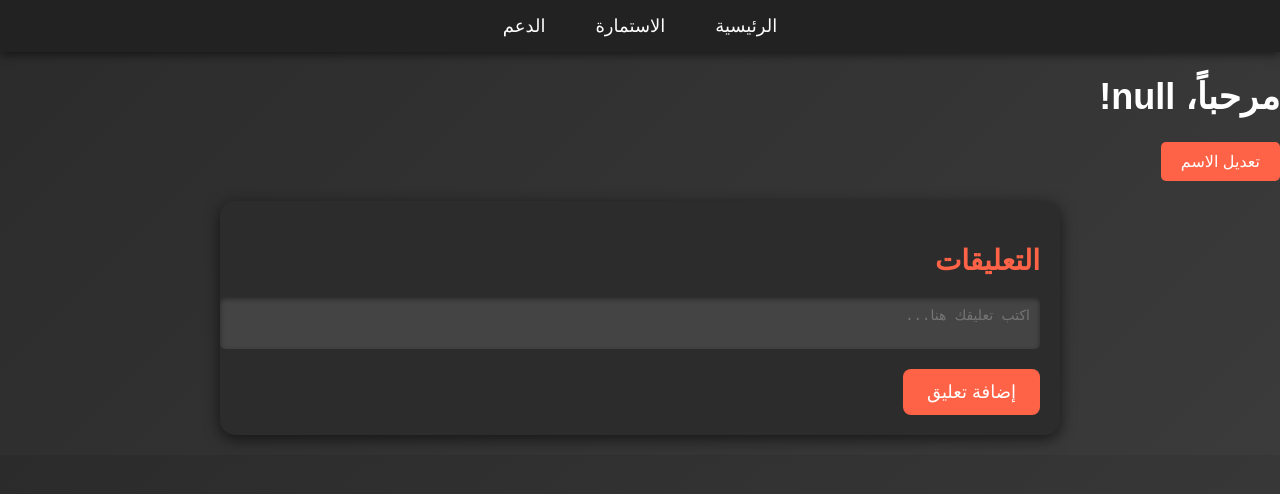
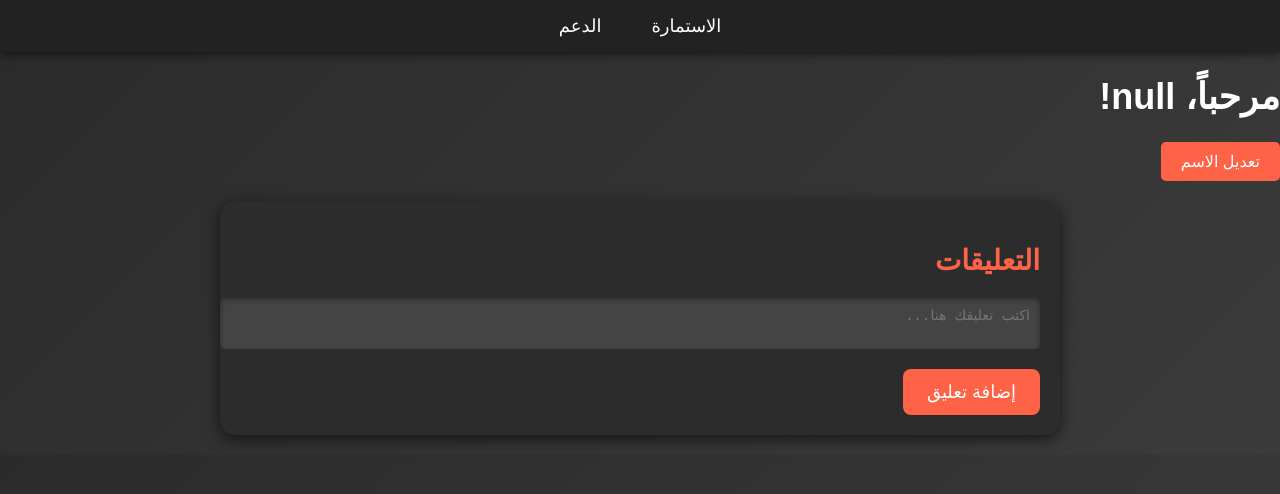
Before and after one commit to hamzahamzahhh/The-Quran-, a plain HTML site: page الصفحة1.html in a window 1280 px wide. Drawn offline with Linux system fonts and the light colour scheme.

Commit message:
Update الصفحة1.html

```diff
--- a/الصفحة1.html
+++ b/الصفحة1.html
@@ -10,7 +10,7 @@
     <div id="main-section">
         <header>
             <div class="header-content">
-                <a href="الصفحة1.html">الرئيسية</a>
+
                 <a href="form.html">الاستمارة</a>
                 <a href="support.html">الدعم</a>
             </div>
```
